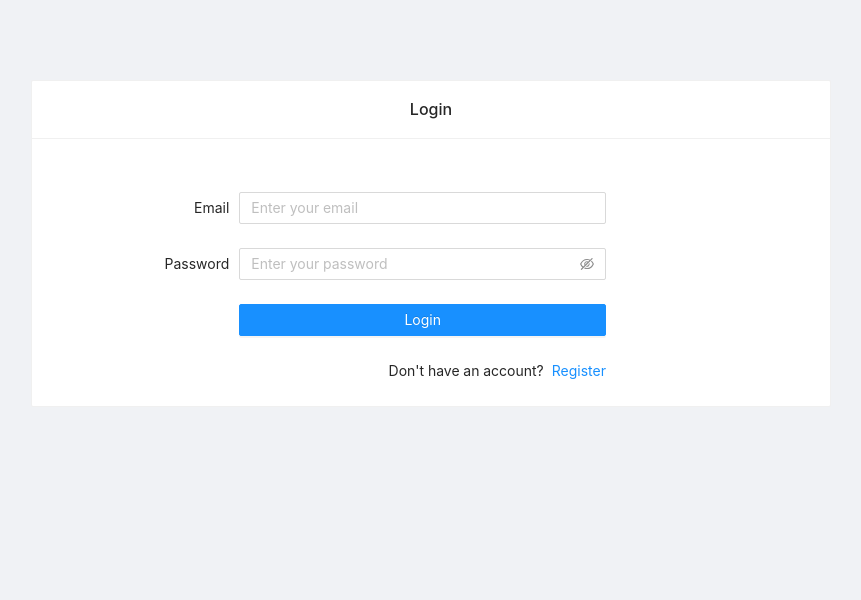
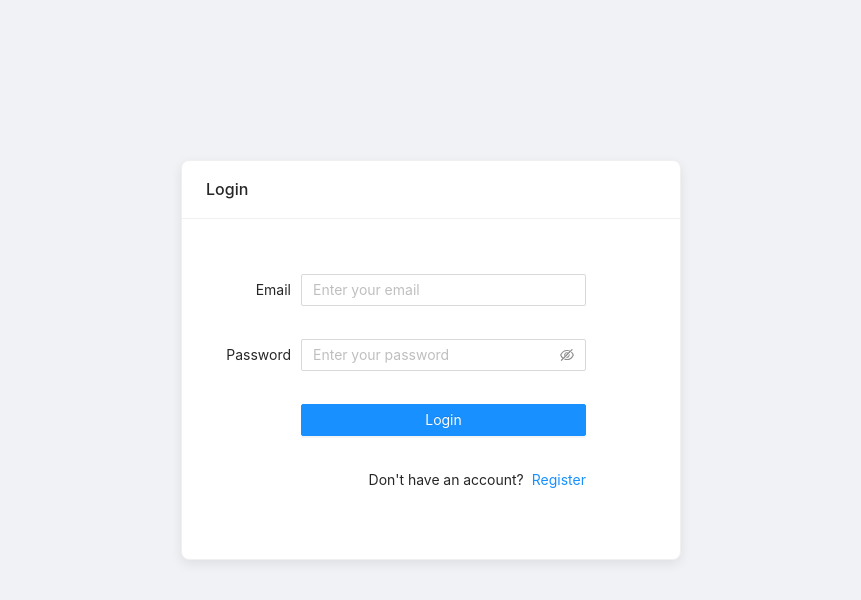
Before and after one commit to myonaingwinn/webrtc-laravel, a React (Create React App) app in the folder frontend/: page /login in a window 1280 px wide. Shown: the top 600 px of the page, without its empty margins (209-1070 px from the left). Built offline with nearby package versions, Linux system fonts and the light colour scheme; no server answers.

Commit message:
fix : login UI

```diff
--- a/frontend/src/assets/styles/Login/login.scss
+++ b/frontend/src/assets/styles/Login/login.scss
@@ -1,7 +1,19 @@
 .login {
     .card {
-        border-radius: 10px;
+        border-radius: 8px;
+        width: 500px;
+        height: 400px;
+        margin-top: 20vh;
         box-shadow: rgba(0, 0, 0, 0.08) 0px 4px 12px;
+    }
+
+    .form {
+        padding-top: 2rem;
+        padding-right: 70px;
+
+        .ant-form-item {
+            margin-bottom: 33px;
+        }
     }
 
     .btn-login {
--- a/frontend/src/components/Login/Login.js
+++ b/frontend/src/components/Login/Login.js
@@ -1,4 +1,4 @@
-import { Button, Form, Input, notification, Space } from "antd";
+import { Button, Col, Form, Input, notification, Row, Space } from "antd";
 import {
     baseUrl,
     isLoggedIn,
@@ -12,18 +12,18 @@ import { Link, useNavigate } from "react-router-dom";
 const formItemLayout = {
     labelCol: {
         xs: {
-            span: 8,
+            span: 6,
         },
         sm: {
-            span: 8,
+            span: 6,
         },
     },
     wrapperCol: {
         xs: {
-            span: 24,
+            span: 18,
         },
         sm: {
-            span: 16,
+            span: 18,
         },
     },
 };
@@ -31,12 +31,12 @@ const formItemLayout = {
 const tailFormItemLayout = {
     wrapperCol: {
         xs: {
-            span: 24,
-            offset: 0,
+            span: 18,
+            offset: 6,
         },
         sm: {
-            span: 16,
-            offset: 8,
+            span: 18,
+            offset: 6,
         },
     },
 };
@@ -98,26 +98,16 @@ const Login = () => {
     };
 
     return (
-        <div className="login">
-            <Card
-                title="Login"
-                style={{
-                    textAlign: "center",
-                    width: "800px",
-                    margin: "0 auto",
-                    marginTop: "80px",
-                }}
-            >
+        <Row className="login" align="center">
+            <Col>
+                <Card title="Login" className="card">
                     <Form
                         {...formItemLayout}
                         form={form}
                         name="register"
-                    style={{
-                        marginTop: "30px",
-                        marginRight: "200px",
-                    }}
                         colon={false}
                         requiredMark={false}
+                        className="form"
                     >
                         <Form.Item
                             name="email"
@@ -170,7 +160,8 @@ const Login = () => {
                         </div>
                     </Form>
                 </Card>
-        </div>
+            </Col>
+        </Row>
     );
 };
 
```
Lines whose indentation alone changed are shown as unchanged.
